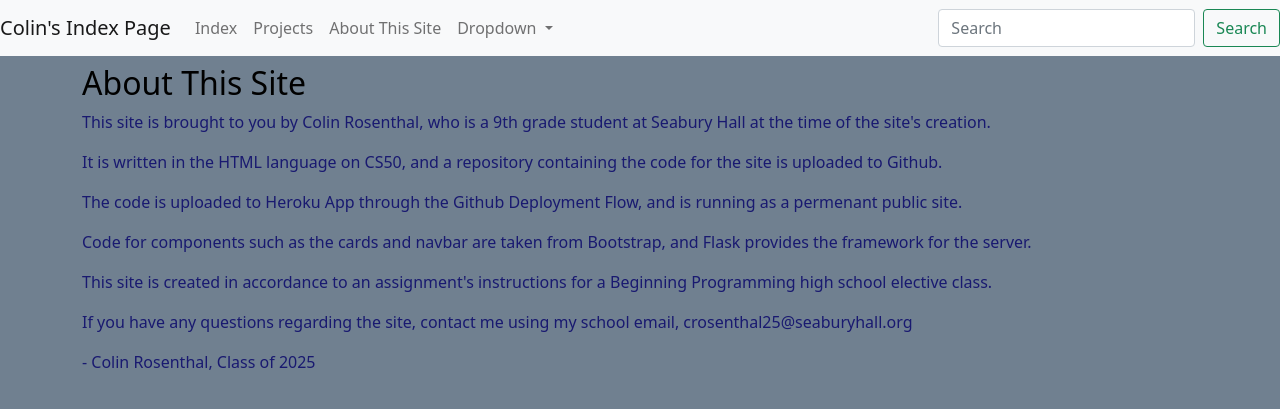
After one commit to crosenthal25/portfolio, a Flask app: page /siteinfo in a window 1280 px wide. The commit adds this page. Shown: the top 409 px of the page. Run offline with Flask 2, Linux system fonts and the light colour scheme.

Commit message:
Added Templates

```diff
--- a/server.py
+++ b/server.py
@@ -9,10 +9,13 @@ projects = [{"name": "Airplane", "description": "We build airplanes", "portrait"
 links = ["/projects", "https://youtube.com"]
 
 @app.route("/")
-def hello_world():
+def get_index():
     return render_template('index.html')
 
 @app.route("/projects")
 def get_projects():
+    return render_template('projects.html', projects=projects)
 
-    return render_template('projects.html', projects=projects)
+@app.route("/siteinfo")
+def get_siteinfo():
+    return render_template('siteinfo.html')
--- a/templates/nav.html
+++ b/templates/nav.html
@@ -7,10 +7,13 @@
     <div class="collapse navbar-collapse" id="navbarSupportedContent">
       <ul class="navbar-nav me-auto mb-2 mb-lg-0">
         <li class="nav-item">
-          <a class="nav-link" href="https://rosenthal-porfolio.herokuapp.com/">Index</a>
+          <a class="nav-link" href="/">Index</a>
         </li>
         <li class="nav-item">
           <a class="nav-link" href="/projects">Projects</a>
+        </li>
+        <li class="nav-item">
+          <a class="nav-link" href="/siteinfo">About This Site</a>
         </li>
         <li class="nav-item dropdown">
           <a class="nav-link dropdown-toggle" href="#" id="navbarDropdown" role="button" data-bs-toggle="dropdown" aria-expanded="false">
--- a/templates/projects.html
+++ b/templates/projects.html
@@ -16,6 +16,8 @@
   <body style="background-color:SlateGrey;">
 
   {% include 'nav.html' %}
+
+<title>Colin's Projects Page</title>
 
   <h1></h1>
   <div class="container">
--- /dev/null
+++ b/templates/siteinfo.html
@@ -0,0 +1,38 @@
+<!doctype html>
+<html lang="en">
+  <head>
+    <!-- Required meta tags -->
+    <meta charset="utf-8">
+    <meta name="viewport" content="width=device-width, initial-scale=1">
+
+    <!-- Bootstrap CSS -->
+    <link href="https://cdn.jsdelivr.net/npm/bootstrap@5.1.3/dist/css/bootstrap.min.css" rel="stylesheet" integrity="sha384-1BmE4kWBq78iYhFldvKuhfTAU6auU8tT94WrHftjDbrCEXSU1oBoqyl2QvZ6jIW3" crossorigin="anonymous">
+
+  </head>
+  <body>
+
+{% include 'nav.html' %}
+
+<title>About the Site</title>
+
+    <body style="background-color:SlateGrey;">
+
+        <style>
+            h2 {color:black;}
+            p {color:midnightblue;}
+        </style>
+        </head>
+        <body>
+
+<div class="container">
+
+<h1></h1>
+
+    <h2>About This Site</h2>
+    <p>This site is brought to you by Colin Rosenthal, who is a 9th grade student at Seabury Hall at the time of the site's creation.</p>
+    <p>It is written in the HTML language on CS50, and a repository containing the code for the site is uploaded to Github.</p>
+    <p>The code is uploaded to Heroku App through the Github Deployment Flow, and is running as a permenant public site.</p>
+    <p>Code for components such as the cards and navbar are taken from Bootstrap, and Flask provides the framework for the server.</p>
+    <p>This site is created in accordance to an assignment's instructions for a Beginning Programming high school elective class.</p>
+    <p>If you have any questions regarding the site, contact me using my school email, crosenthal25@seaburyhall.org</p>
+    <p>- Colin Rosenthal, Class of 2025</p>
```
